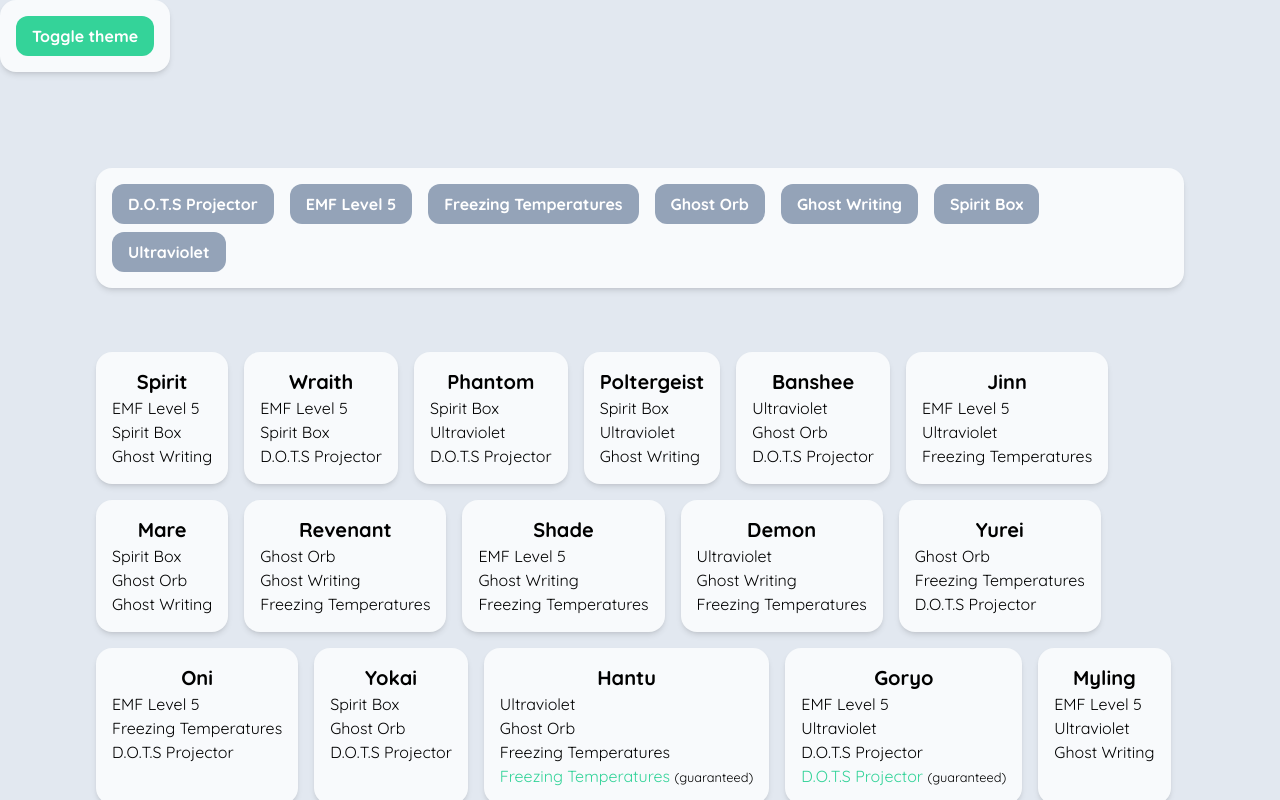
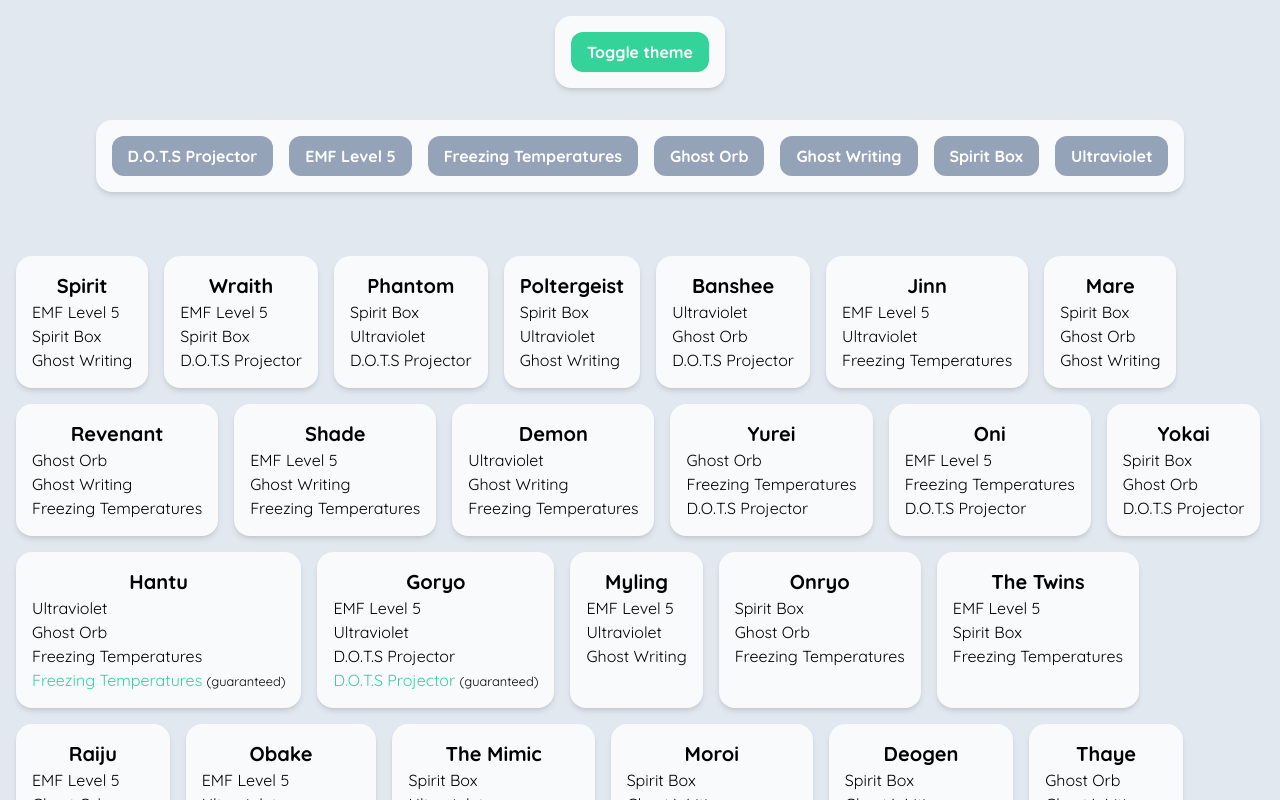
Before and after one commit to luizffgv/phasmoo, a Next.js app: page / in a window 1280 px wide. Shown: the top 800 px of the page. Built offline with nearby package versions, Linux system fonts and the light colour scheme.

Commit message:
Center theme toggler and change paddings

```diff
--- a/src/app/layout.tsx
+++ b/src/app/layout.tsx
@@ -25,7 +25,7 @@ export default function RootLayout({
         <script src="/initial-theme-applier.js"></script>
       </head>
       <body
-        className={`${quicksand.className} transition-colors bg-slate-200 dark:bg-slate-900 dark:text-white`}
+        className={`${quicksand.className} flex flex-col items-center transition-colors bg-slate-200 dark:bg-slate-900 dark:text-white p-4 gap-8`}
       >
         <ThemeSwitcher></ThemeSwitcher>
         {children}
--- a/src/app/page.tsx
+++ b/src/app/page.tsx
@@ -4,7 +4,7 @@ import EvidenceProvider from "./_components/providers/evidence-provider";
 
 export default function Home() {
   return (
-    <main className="flex min-h-screen flex-col gap-16 items-center p-24">
+    <main className="flex min-h-screen flex-col gap-16 items-center">
       <EvidenceProvider>
         <EvidencePicker></EvidencePicker>
         <GhostList></GhostList>
```
